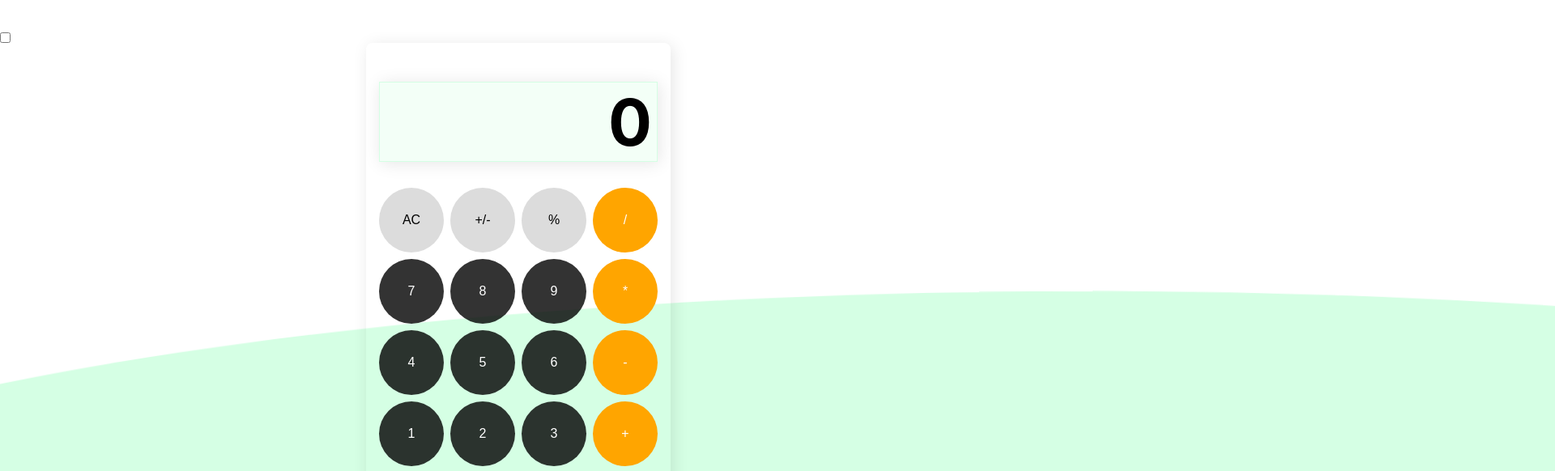
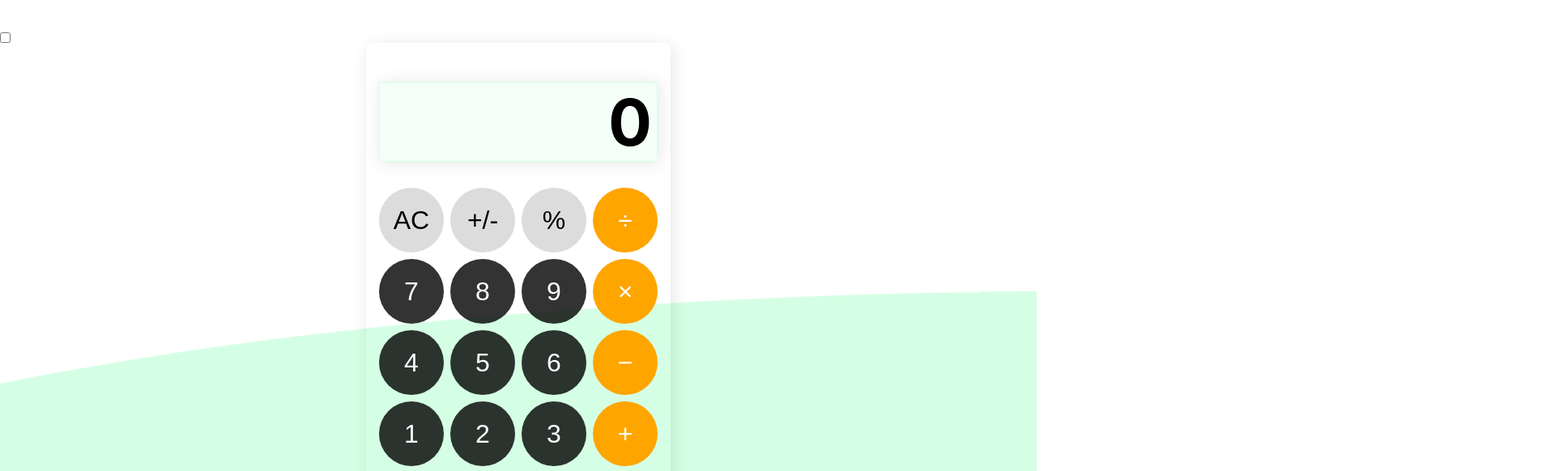
Before and after one commit to Kristian-kodehode/calculator-v3, a React (Vite) app: page / in a window 1280 px wide. Shown: the top 582 px of the page at 81% size, 1920 px wide, since content can reach past the window. Built offline with nearby package versions, Linux system fonts and the light colour scheme.

Commit message:
html and body to overflow hidden to stop scroll

```diff
--- a/src/Calculator.jsx
+++ b/src/Calculator.jsx
@@ -101,7 +101,7 @@ const Calculator = ({ darkMode }) => {
               %
             </button>
             <button className="operators" onClick={() => performOperation("/")}>
-              /
+              ÷
             </button>
           </div>
           <div className="row">
@@ -109,7 +109,7 @@ const Calculator = ({ darkMode }) => {
             <button onClick={() => inputDigit("8")}>8</button>
             <button onClick={() => inputDigit("9")}>9</button>
             <button className="operators" onClick={() => performOperation("*")}>
-              *
+              ×
             </button>
           </div>
           <div className="row">
@@ -117,7 +117,7 @@ const Calculator = ({ darkMode }) => {
             <button onClick={() => inputDigit("5")}>5</button>
             <button onClick={() => inputDigit("6")}>6</button>
             <button className="operators" onClick={() => performOperation("-")}>
-              -
+              −
             </button>
           </div>
           <div className="row">
--- a/src/index.css
+++ b/src/index.css
@@ -4,6 +4,10 @@
   margin: 0;
   padding: 0;
   box-sizing: border-box;
+}
+html,
+body {
+  overflow: hidden;
 }
 
 body {
@@ -84,7 +88,7 @@ code {
 button {
   min-width: 80px;
   height: 80px;
-  font-size: 16px;
+  font-size: 32px;
   border: 1px solid rgba(0, 0, 0, 0);
   border-radius: 100px;
   background-color: rgba(0, 0, 0, 0.8);
```
